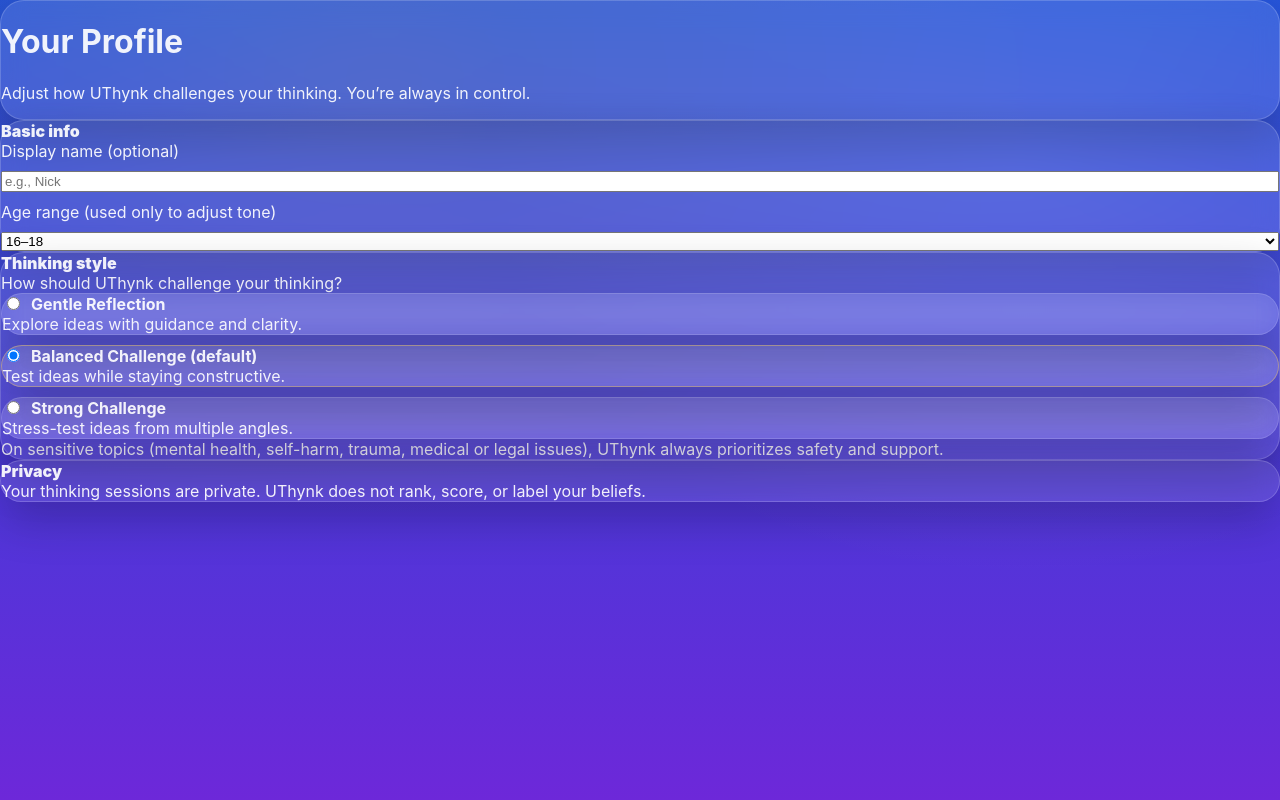
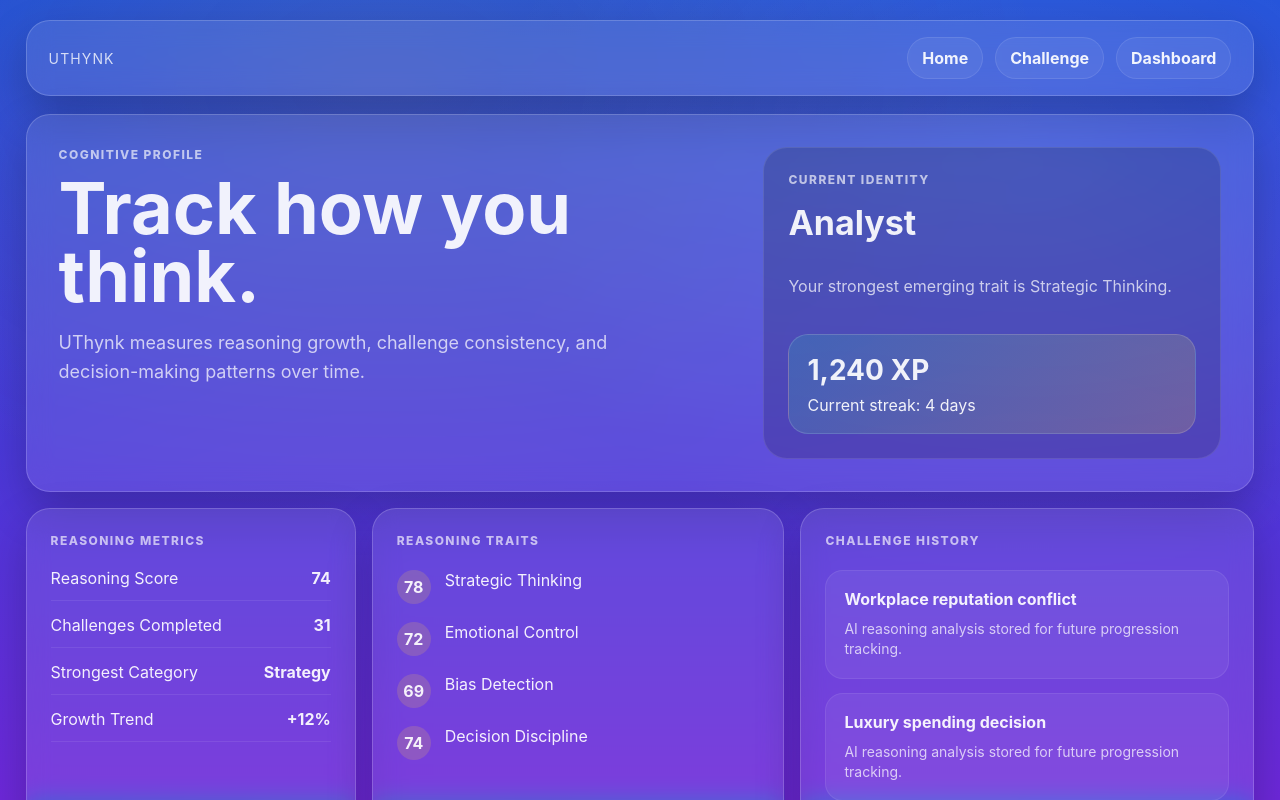
Before and after one commit to nfc3-1/UTHYNK-BETA-2.0, a Next.js app: page /profile in a window 1280 px wide. Shown: the top 800 px of the page. Built offline with nearby package versions, Linux system fonts and the light colour scheme.

Commit message:
Upgrade profile into cognitive progression dashboard

```diff
--- a/app/profile/page.tsx
+++ b/app/profile/page.tsx
@@ -1,69 +1,149 @@
 'use client';
+
+import Link from 'next/link';
 import { useState } from 'react';
 
-export default function Profile(){
-  const [name, setName] = useState('');
-  const [age, setAge] = useState('16-18');
+const traits = [
+  { label: 'Strategic Thinking', value: 78 },
+  { label: 'Emotional Control', value: 72 },
+  { label: 'Bias Detection', value: 69 },
+  { label: 'Decision Discipline', value: 74 },
+];
+
+const recentChallenges = [
+  'Workplace reputation conflict',
+  'Luxury spending decision',
+  'Media manipulation analysis',
+];
+
+export default function Profile() {
   const [style, setStyle] = useState('balanced');
 
   return (
-    <div className="col">
-      <div className="card p-20">
-        <h1 className="heroTitle">Your Profile</h1>
-        <p className="heroSub">Adjust how UThynk challenges your thinking. You’re always in control.</p>
-      </div>
+    <main className="appShell">
+      <header className="appTop card">
+        <Link href="/" className="appBrandText">
+          UThynk
+        </Link>
 
-      <div className="card p-20">
-        <div style={{fontWeight:900}}>Basic info</div>
-        <div className="mt-16" style={{display:'grid', gap:10}}>
-          <label className="smallMuted">Display name (optional)</label>
-          <input className="input" value={name} onChange={(e)=>setName(e.target.value)} placeholder="e.g., Nick" />
+        <nav className="appNav">
+          <Link href="/">Home</Link>
+          <Link href="/reasoning">Challenge</Link>
+          <Link href="/dashboard">Dashboard</Link>
+        </nav>
+      </header>
 
-          <label className="smallMuted mt-12">Age range (used only to adjust tone)</label>
-          <select className="input" value={age} onChange={(e)=>setAge(e.target.value)}>
-            <option value="under-13">Under 13 (restricted)</option>
-            <option value="13-15">13–15</option>
-            <option value="16-18">16–18</option>
-            <option value="18+">18+</option>
-          </select>
+      <section className="appHero card" style={{ marginTop: 18 }}>
+        <div className="heroCopy">
+          <div className="eyebrow">Cognitive Profile</div>
+          <h1>Track how you think.</h1>
+          <p>
+            UThynk measures reasoning growth, challenge consistency, and
+            decision-making patterns over time.
+          </p>
         </div>
-      </div>
 
-      <div className="card p-20">
-        <div style={{fontWeight:900}}>Thinking style</div>
-        <div className="smallMuted mt-12">How should UThynk challenge your thinking?</div>
+        <div className="challengePreview">
+          <div className="panelLabel">Current Identity</div>
+          <h2>Analyst</h2>
+          <p>
+            Your strongest emerging trait is Strategic Thinking.
+          </p>
+          <div className="rewardCard">
+            <strong>1,240 XP</strong>
+            <span>Current streak: 4 days</span>
+          </div>
+        </div>
+      </section>
 
-        <div className="mt-16" style={{display:'grid', gap:10}}>
-          <label className="card p-16" style={{cursor:'pointer', borderColor: style==='gentle' ? 'rgba(240,199,94,0.45)' : 'rgba(255,255,255,0.15)'}}>
-            <input type="radio" name="style" checked={style==='gentle'} onChange={()=>setStyle('gentle')} />
-            <b style={{marginLeft:8}}>Gentle Reflection</b>
-            <div className="smallMuted mt-12">Explore ideas with guidance and clarity.</div>
+      <section className="appGrid">
+        <aside className="card statPanel">
+          <div className="panelLabel">Reasoning Metrics</div>
+
+          <div className="statList">
+            <div className="statItem">
+              <span>Reasoning Score</span>
+              <strong>74</strong>
+            </div>
+
+            <div className="statItem">
+              <span>Challenges Completed</span>
+              <strong>31</strong>
+            </div>
+
+            <div className="statItem">
+              <span>Strongest Category</span>
+              <strong>Strategy</strong>
+            </div>
+
+            <div className="statItem">
+              <span>Growth Trend</span>
+              <strong>+12%</strong>
+            </div>
+          </div>
+        </aside>
+
+        <section className="card methodPanel">
+          <div className="panelLabel">Reasoning Traits</div>
+
+          <div className="methodSteps">
+            {traits.map((trait) => (
+              <div key={trait.label}>
+                <strong>{trait.value}</strong>
+                <span>{trait.label}</span>
+              </div>
+            ))}
+          </div>
+        </section>
+
+        <section className="card focusPanel">
+          <div className="panelLabel">Challenge History</div>
+
+          <div className="focusGrid" style={{ gridTemplateColumns: '1fr' }}>
+            {recentChallenges.map((challenge) => (
+              <div className="focusCard" key={challenge}>
+                <strong>{challenge}</strong>
+                <span>
+                  AI reasoning analysis stored for future progression tracking.
+                </span>
+              </div>
+            ))}
+          </div>
+        </section>
+      </section>
+
+      <section className="card methodPanel" style={{ marginTop: 18 }}>
+        <div className="panelLabel">Challenge Intensity</div>
+
+        <div className="methodSteps">
+          <label>
+            <input
+              type="radio"
+              checked={style === 'gentle'}
+              onChange={() => setStyle('gentle')}
+            />{' '}
+            Gentle Reflection
           </label>
 
-          <label className="card p-16" style={{cursor:'pointer', borderColor: style==='balanced' ? 'rgba(240,199,94,0.45)' : 'rgba(255,255,255,0.15)'}}>
-            <input type="radio" name="style" checked={style==='balanced'} onChange={()=>setStyle('balanced')} />
-            <b style={{marginLeft:8}}>Balanced Challenge (default)</b>
-            <div className="smallMuted mt-12">Test ideas while staying constructive.</div>
+          <label>
+            <input
+              type="radio"
+              checked={style === 'balanced'}
+              onChange={() => setStyle('balanced')}
+            />{' '}
+            Balanced Challenge
           </label>
 
-          <label className="card p-16" style={{cursor:'pointer', borderColor: style==='strong' ? 'rgba(240,199,94,0.45)' : 'rgba(255,255,255,0.15)'}}>
-            <input type="radio" name="style" checked={style==='strong'} onChange={()=>setStyle('strong')} />
-            <b style={{marginLeft:8}}>Strong Challenge</b>
-            <div className="smallMuted mt-12">Stress-test ideas from multiple angles.</div>
+          <label>
+            <input
+              type="radio"
+              checked={style === 'strong'}
+              onChange={() => setStyle('strong')}
+            />{' '}
+            Strong Challenge
           </label>
         </div>
-
-        <div className="mt-16 smallMuted">
-          On sensitive topics (mental health, self-harm, trauma, medical or legal issues), UThynk always prioritizes safety and support.
-        </div>
-      </div>
-
-      <div className="card p-20">
-        <div style={{fontWeight:900}}>Privacy</div>
-        <div className="smallMuted mt-12">
-          Your thinking sessions are private. UThynk does not rank, score, or label your beliefs.
-        </div>
-      </div>
-    </div>
+      </section>
+    </main>
   );
 }
```
